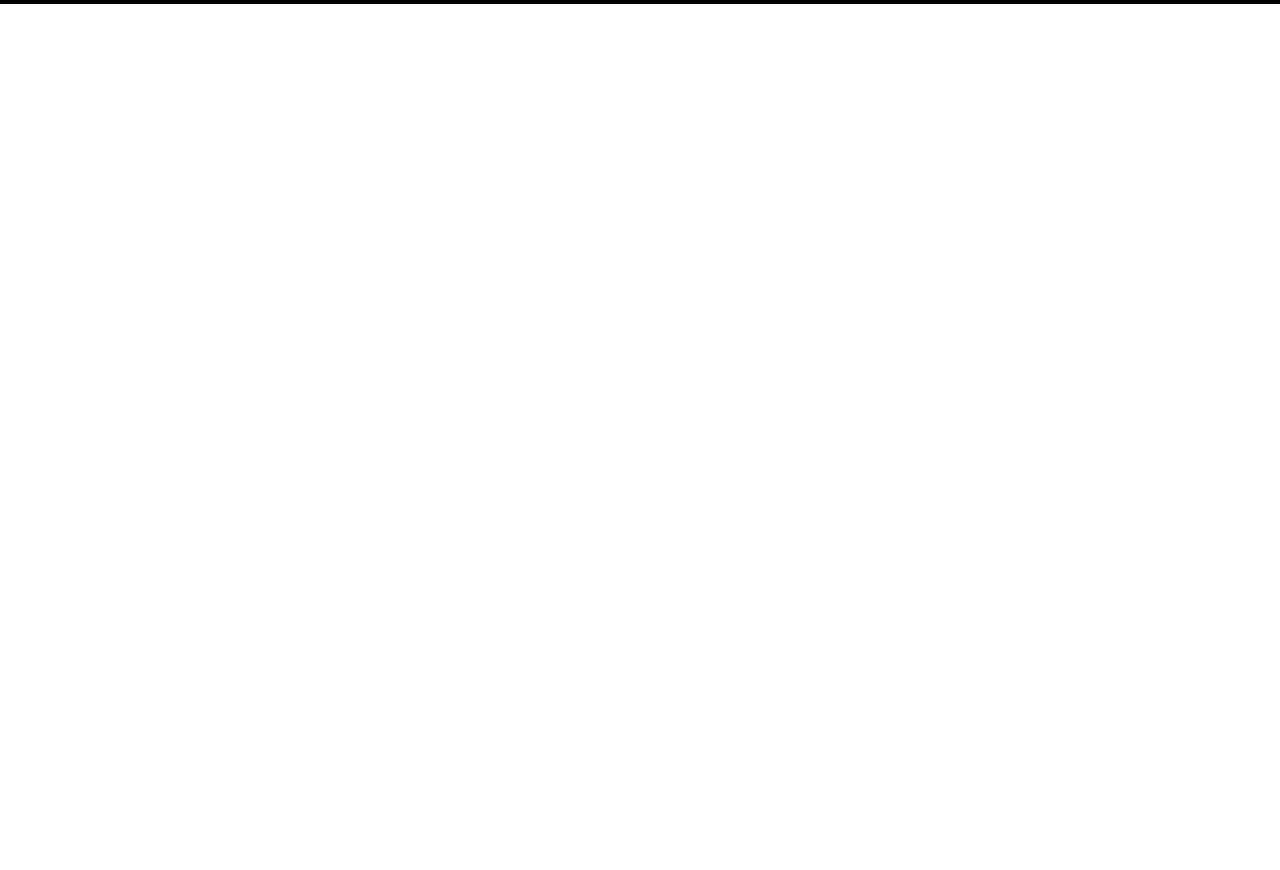
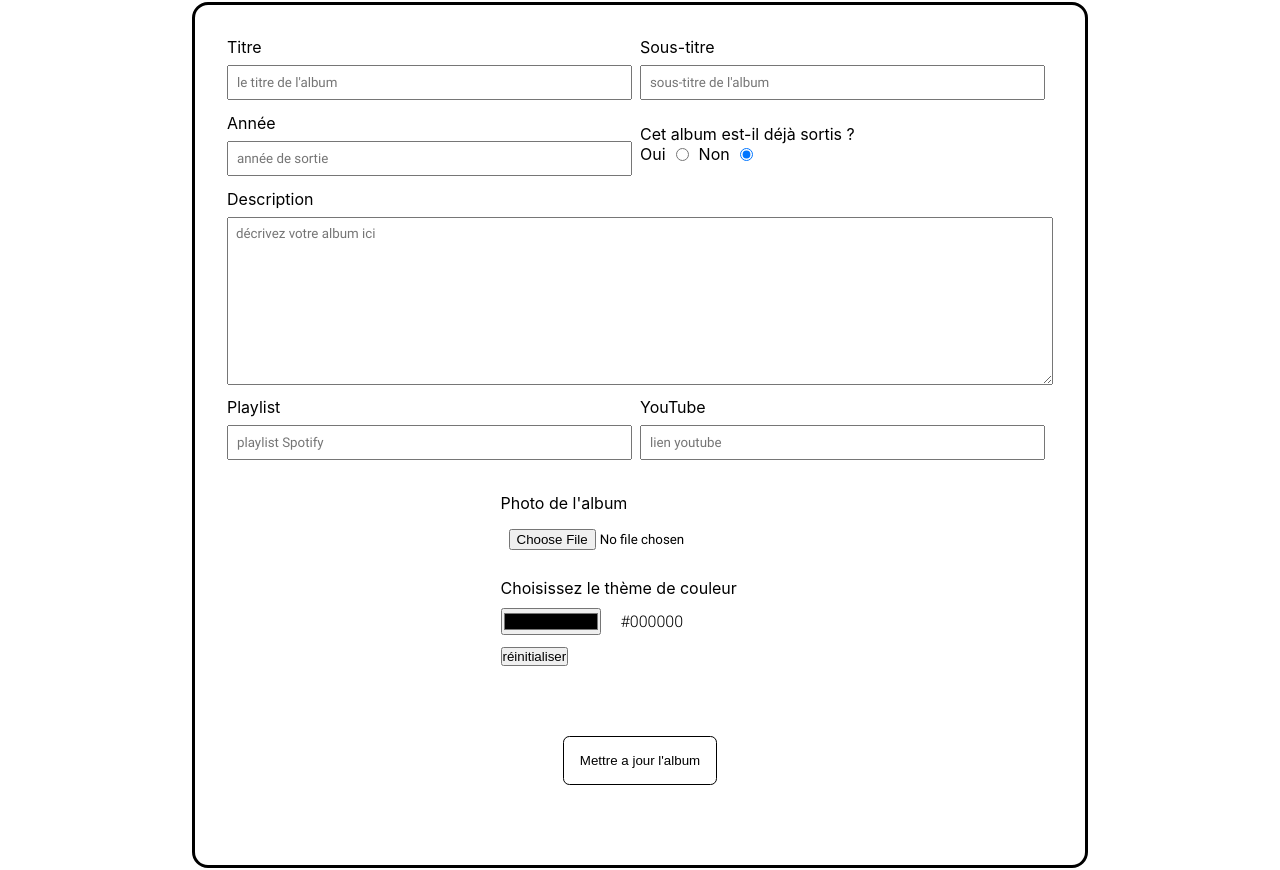
Before and after one commit to NickoMaill/Untel-front, a Next.js app: page /admin/addAlbum in a window 1280 px wide. Shown: the part 229-1099 px from the top of the page. Before the commit the page ends 800 px from the top, so only its background shows below. Built offline with nearby package versions, Linux system fonts and the light colour scheme.

Commit message:
set add album view

```diff
--- a/components/AlbumSettings.js
+++ b/components/AlbumSettings.js
@@ -13,6 +13,7 @@
 	isReleased,
 	albumCover,
 	id,
+	requestType,
 }) {
 	const { enqueueSnackbar, closeSnackbar } = useSnackbar();
 
@@ -27,9 +28,20 @@
 	const [isReleasedAlbum, setIsReleasedAlbum] = useState(isReleased);
 	const [isUpdated, setIsUpdated] = useState(false);
 
-	const updateAlbum = (event) => {
+	const updateAlbum = (event, type) => {
 		event.preventDefault();
 		setIsUpdated(true);
+		let url;
+		let method;
+
+		if (type === "add") {
+			url = "http://localhost:8000/albums/add-album";
+		}
+
+		if (type === "update") {
+			url = `http://localhost:8000/albums/update-album/${id}`;
+			method = "PUT";
+		}
 
 		const formData = new FormData();
 		formData.append("title", titleAlbum);
@@ -42,8 +54,8 @@
 		formData.append("color", colorAlbum);
 		formData.append("isReleased", isReleasedAlbum);
 
-		fetch(`http://localhost:8000/albums/update-album/${id}`, {
-			method: "PUT",
+		fetch(url, {
+			method,
 			body: formData,
 		})
 			.then((res) => res.json())
@@ -66,9 +78,14 @@
 			})
 			.catch((err) => console.error(err));
 	};
+
 	return (
-		<div style={{ display: "flex", margin: 4 }}>
-			<form onSubmit={(e) => updateAlbum(e)} style={{ display: "flex", flexDirection: "column", width: "50%" }}>
+		<div style={{ display: "flex", justifyContent: "center", flexDirection: "column", alignItems: "center" }}>
+			<form
+				onSubmit={(e) => updateAlbum(e, requestType)}
+				className={styles.form}
+				style={{ display: "flex", flexDirection: "column", width: "70%", justifyContent: "center" }}
+			>
 				<div style={{ display: "flex", justifyContent: "space-between" }}>
 					<div className={styles.formDetails}>
 						<label htmlFor="title">Titre</label>
@@ -153,6 +170,7 @@
 							defaultValue={playlist}
 							name="playlist"
 							type="url"
+							placeholder="playlist Spotify"
 							onChange={(e) => setPlaylistLinkAlbum(e.target.value)}
 						/>
 					</div>
@@ -161,6 +179,7 @@
 						<input
 							className={styles.input}
 							defaultValue={youtube}
+							placeholder="lien youtube"
 							name="youtube"
 							type="text"
 							onChange={(e) => setVideoLinkAlbum(e.target.value)}
@@ -169,7 +188,7 @@
 				</div>
 				<div style={{ display: "flex", alignItems: "center", justifyContent: "space-evenly" }}>
 					<div style={{ display: "flex", flexDirection: "column" }}>
-						<div>
+						<div style={{ display: "flex", flexDirection: "column", marginBlock: 20 }}>
 							<label htmlFor="image">Photo de l&apos;album</label>
 							<input
 								className={styles.input}
@@ -179,14 +198,24 @@
 							/>
 						</div>
 						<div>
-							<label>Choisissez le thème de couleur pour cette page</label>
+							<label>Choisissez le thème de couleur </label>
+							<div>
+								<div style={{ display: "flex", alignItems: "center", marginBlock: 10 }}>
 									<input
 										type="color"
-								defaultValue={color}
+										style={{ width: 100 }}
+										value={colorAlbum}
 										onChange={(e) => setColorAlbum(e.target.value)}
 									/>
+									<span style={{ marginLeft: 20 }}>{colorAlbum}</span>
+								</div>
+								<button type="button" onClick={() => setColorAlbum(color)}>
+									réinitialiser
+								</button>
 							</div>
 						</div>
+					</div>
+					{albumCover && (
 						<div style={{ display: "flex", justifyContent: "center", alignItems: "center" }}>
 							<img
 								style={{ width: 200 }}
@@ -194,9 +223,10 @@
 								alt={`photo de couveture de ${title}`}
 							/>
 						</div>
+					)}
 				</div>
-				<div>
-					<input value="Mettre a jour l'album" type="submit" />
+				<div style={{ display: "flex", justifyContent: "center", marginTop: 70 }}>
+					<input className={styles.button} value="Mettre a jour l'album" type="submit" />
 				</div>
 			</form>
 		</div>
--- a/pages/admin/addAlbum.js
+++ b/pages/admin/addAlbum.js
@@ -1,7 +1,28 @@
-import React from 'react'
+import React from "react";
+import AlbumSettings from "../../components/AlbumSettings";
 
 export default function addAlbum() {
-  return (
-    <div>addAblum</div>
-  )
+	return (
+		<main>
+			<h1>Ajouter un album</h1>
+			<h3>vous pouvez ajouter un album ici</h3>
+			<p>
+				Dans cette section vous avez la possibilité d'ajouter un album et même de prévoir la sortie du prochain,
+				il vous suffit de cocher "Non" pour donner un style particulier a la vignette de de ce dernier
+			</p>
+			<section>
+				<AlbumSettings
+					title=""
+					subtitle=""
+					releaseYear=""
+					description=""
+					playlist=""
+					youtube=""
+					isReleased=""
+					color="#000000"
+					requestType="add"
+				/>
+			</section>
+		</main>
+	);
 }
--- a/pages/contact.js
+++ b/pages/contact.js
@@ -53,8 +53,6 @@
 	};
 
 	const verifyEmail = (input) => {
-		console.log(input);
-
 		if (input === "") {
 			return setIsEmailValid(null);
 		}
--- /dev/null
+++ b/styles/Admin.module.scss
@@ -0,0 +1,33 @@
+@mixin inputBase {
+    width: 100%;
+    border: solid 1px #000;
+    border-radius: 0.3rem;
+    padding: 0.3rem;
+    margin-block:0.3rem ;
+}
+
+.wrongPassword {
+    @include inputBase();
+    border-color: rgb(243, 36, 36);
+}
+
+.password{
+    @include inputBase();
+}
+
+.button{
+    padding: 1rem;
+    margin-bottom: 3rem;
+    background-color: #fff;
+    border: #000 1px solid;
+    border-radius: 0.4rem;
+    transition: 200ms;
+    &:hover {
+        background-color: #000;
+        color: #fff;
+        transform: scale(1.1);
+    }
+    &:active {
+        transform: scale(0.95);
+    }
+};
--- a/styles/AlbumSettings.module.scss
+++ b/styles/AlbumSettings.module.scss
@@ -1,7 +1,34 @@
+.form {
+    display: flex;
+    flex-direction: column;
+    width: 30%;
+    border: solid 3px #000;
+    border-radius: 1rem;
+    padding: 2rem;
+    margin-block: 2rem;
+}
+
+.button{
+    padding: 1rem;
+    margin-bottom: 3rem;
+    background-color: #fff;
+    border: #000 1px solid;
+    border-radius: 0.4rem;
+    transition: 200ms;
+    &:hover {
+        background-color: #000;
+        color: #fff;
+        transform: scale(1.1);
+    }
+    &:active {
+        transform: scale(0.95);
+    }
+};
+
 .formDetails{
     display: flex;
     flex-direction: column;
-    width: 45%;
+    width: 100%;
     margin-bottom: 0.8rem;
 }
 .formDetails2{
--- a/styles/Contact.module.scss
+++ b/styles/Contact.module.scss
@@ -20,11 +20,6 @@
     @include inputBase();
 }
 
-.wrongEmail {
-    @include inputBase();
-    border-color: rgb(243, 36, 36);
-}
-
 .goodEmail {
     @include inputBase();
     border-color: rgb(0, 96, 0);
```
Also changed, not shown: pages/admin.js (+19 -12 lines), pages/admin/updateAlbum.js (+9 -9 lines). Lines whose indentation alone changed are shown as unchanged.
